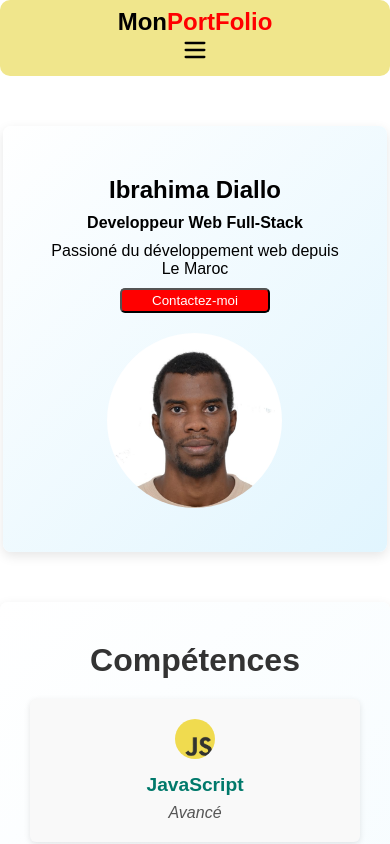
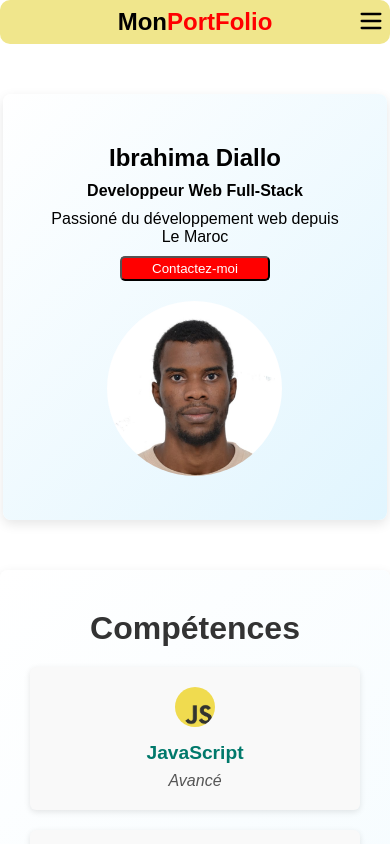
Before and after one commit to ibrahima604/MonPortfolio, a React (Create React App) app: page / in a window 390 px wide. Shown: the top 844 px of the page. Built offline with nearby package versions, Linux system fonts and the light colour scheme.

Commit message:
Mise à jour

```diff
--- a/src/style/Competence.css
+++ b/src/style/Competence.css
@@ -44,7 +44,7 @@
 
 /* Effet au survol de l'élément */
 .competence li:hover {
-    transform: translateY(-5px);
+    transform: translateX(-5px);
     box-shadow: 0 6px 12px rgba(0, 0, 0, 0.2);
     background-color: #e1f5fe;
 }
--- a/src/style/Navbar.css
+++ b/src/style/Navbar.css
@@ -59,14 +59,18 @@ body {
   @media (max-width: 768px) {
     .navbar-burger {
       display: block;
+      position: absolute;
+      right:5px;
+      top: 7px;
     }
 
     .navbar-links {
       flex-direction: column;
       position: absolute;
-      top: 100%;
+      top: 25px;
+
      right: 0;
-      width: 50%;
+      width: 100%;
       border-radius: 15px;
       background-color:khaki;
       padding: 1rem 0;
```
